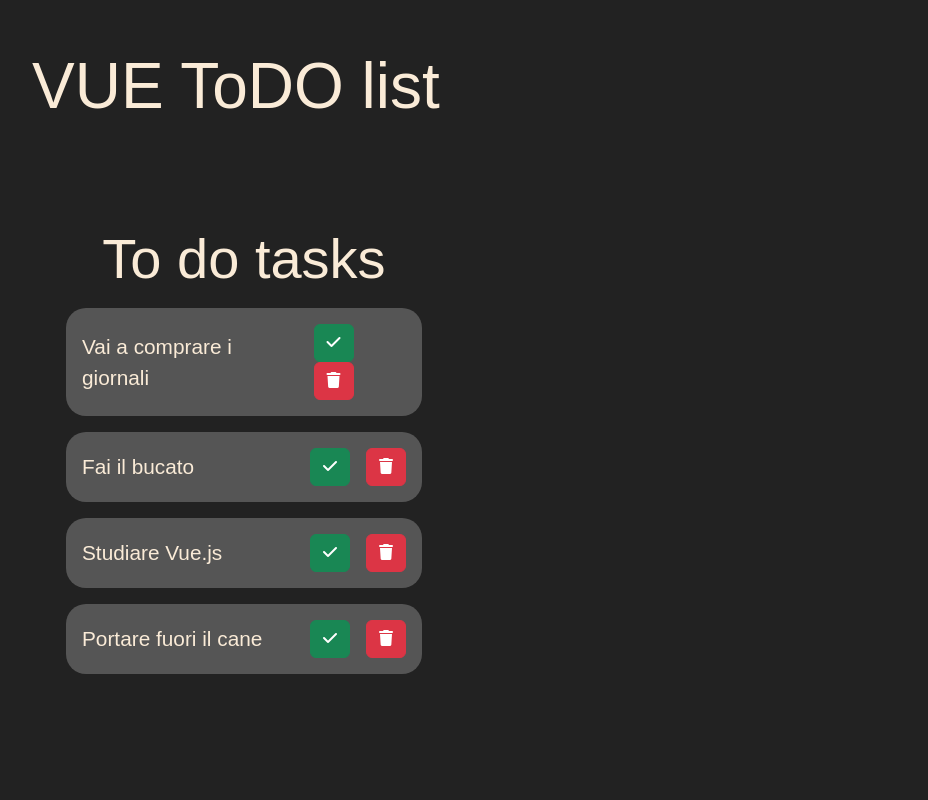
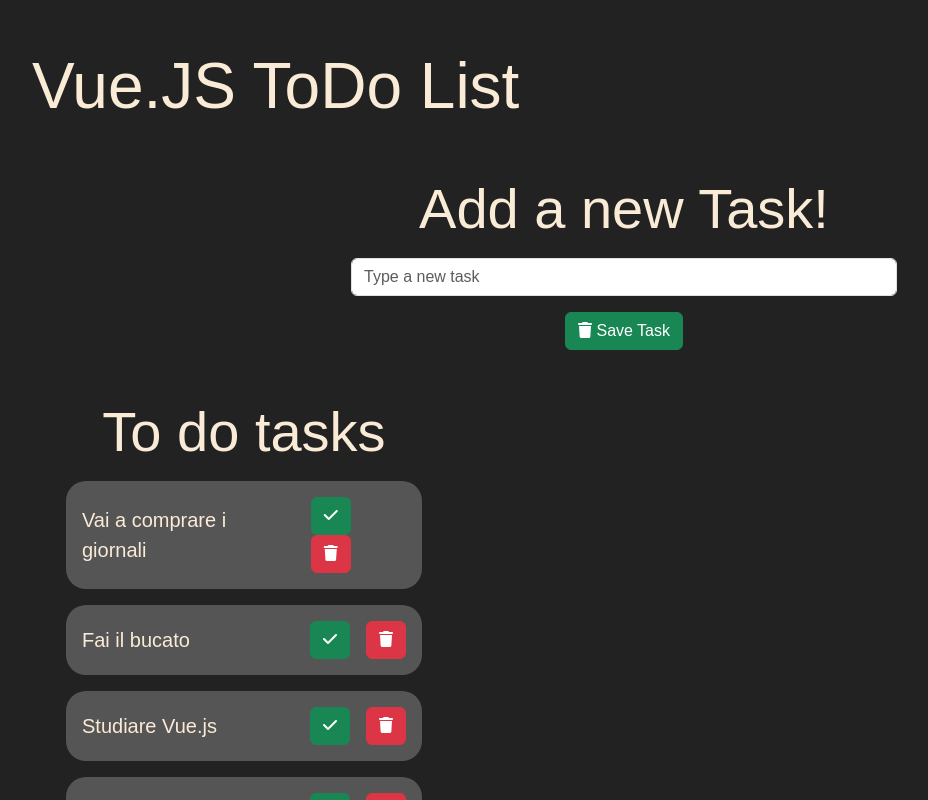
Before and after one commit to vincenzomercadante/vue-todolist, a plain HTML site: page index.html in a window 1280 px wide. Shown: the whole page, without its empty margins (16-944 px from the left). Drawn offline with nearby package versions, Linux system fonts and the light colour scheme.

Commit message:
feat: add create task functionality

```diff
--- a/index.html
+++ b/index.html
@@ -33,9 +33,28 @@
     <!-- vue app container -->
     <div id="app" class="p-5">
       <!-- title app -->
-      <h1>VUE ToDO list</h1>
+      <h1>Vue.JS ToDo List</h1>
+
       <!-- todoapp container -->
       <div class="container">
+        <!-- add task row -->
+        <div class="row mb-5 justify-content-center">
+          <div class="col-6 text-center">
+            <h2 class="display-4 mb-3">Add a new Task!</h2>
+            <input
+              type="text"
+              name=""
+              class="form-control d-inline-block"
+              placeholder="Type a new task"
+              v-model="newTask.text"
+            />
+            <button class="btn btn-success mt-3" @click="saveTask()">
+              <i class="fa-solid fa-trash"></i> Save Task
+            </button>
+          </div>
+        </div>
+
+        <!-- tasks row -->
         <div class="row">
           <div class="col-4">
             <!-- section title -->
@@ -43,7 +62,7 @@
             <!-- task generator -->
             <div
               v-for="(task, index) in tasks"
-              class="task"
+              class="task fs-5"
               :class="task.done ? 'done' : ''"
             >
               <div class="task-text">{{task.text}}</div>
--- a/js/main.js
+++ b/js/main.js
@@ -23,6 +23,11 @@ const app = createApp({
           done: false,
         },
       ],
+
+      newTask: {
+        text: "",
+        done: false,
+      },
     };
   },
 
@@ -34,9 +39,18 @@ const app = createApp({
     isDone(task) {
       task.done = task.done ? false : true;
     },
-
+    /**
+     *
+     * @param {number} index index task which i have to delete
+     */
     isDelete(index) {
       this.tasks.splice(index, 1);
+    },
+
+    // save new task
+    saveTask() {
+      this.tasks.push({ ...this.newTask });
+      this.newTask.text = "";
     },
   },
 });
--- a/style/style.css
+++ b/style/style.css
@@ -19,10 +19,11 @@ h1 {
   height: 100vh;
   color: var(--main-text);
   background-color: var(--app-bg);
+  overflow: hidden;
 }
 
 #app .container {
-  margin-top: 100px;
+  margin-top: 50px;
 }
 
 /* ? task */
@@ -32,7 +33,6 @@ h1 {
   display: flex;
   justify-content: space-between;
   align-items: center;
-  font-size: 1.3rem;
   border-radius: 20px;
   background-color: #555;
   cursor: pointer;
```
